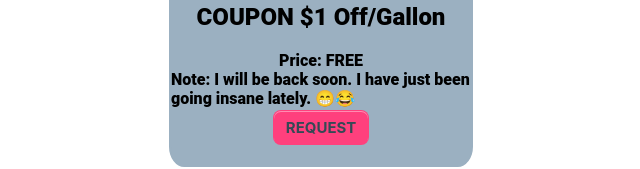
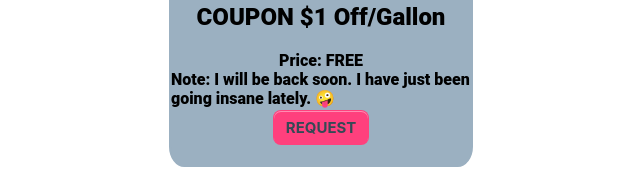
Before and after one commit to Chingsan53/gas-request-v2, a React (Create React App) app: page / in a window 1280 px wide. Shown: the part 287-456 px from the top of the page, without its empty margins (319-959 px from the left). Built offline with nearby package versions, Linux system fonts and the light colour scheme; no server answers; the database is empty.

Commit message:
Prompt for the app updated

```diff
--- a/src/App.js
+++ b/src/App.js
@@ -105,7 +105,7 @@ const App = () => {
             <h2>COUPON $1 Off/Gallon</h2>
             <span>Price: FREE</span>
             <span>
-              Note: I will be back soon. I have just been going insane lately. 😁😂
+              Note: I will be back soon. I have just been going insane lately. 🤪
             </span>
             <button className="button-7" onClick={handleShow}>
               {!showForm ? "REQUEST" : "CLOSE"}
```
